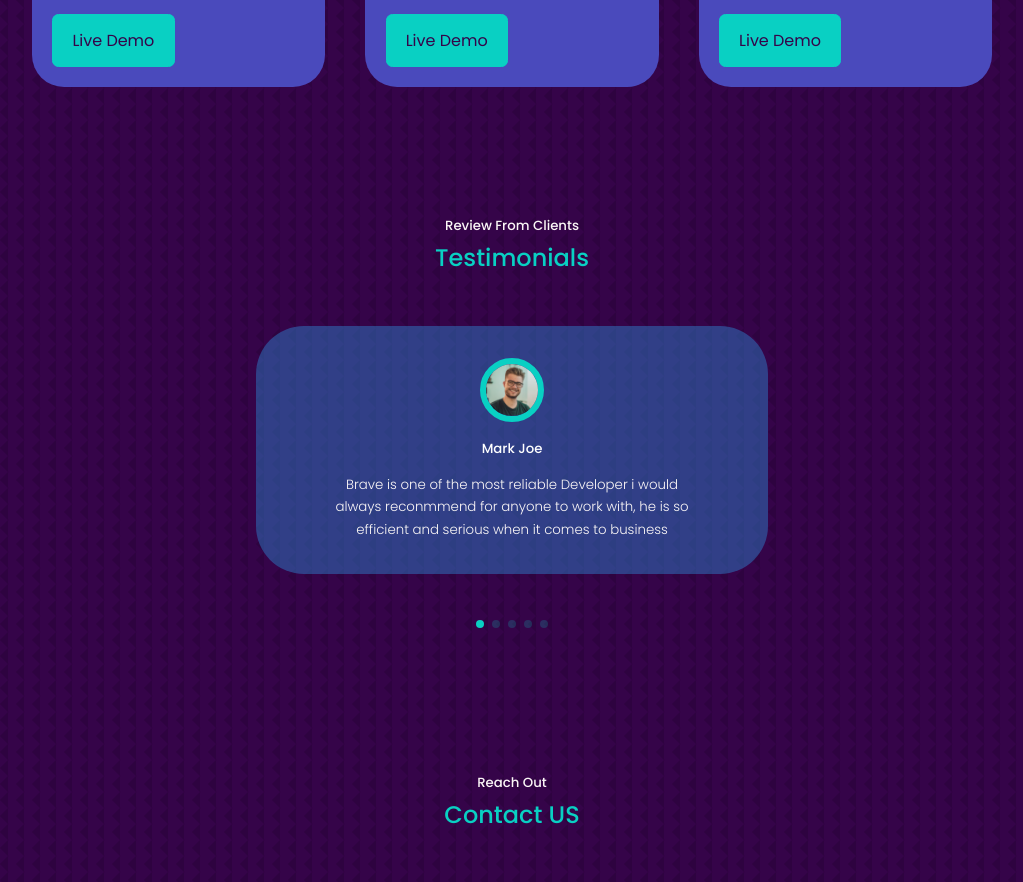
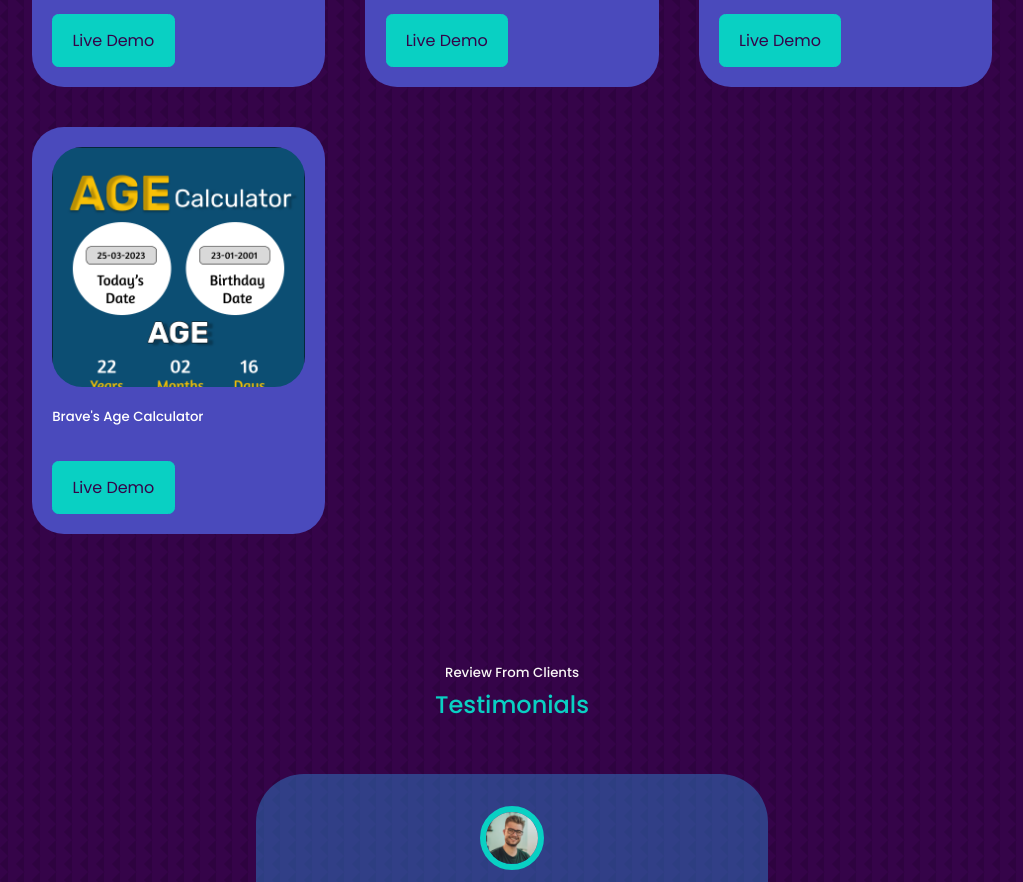
Before and after one commit to Bravemz/brave-portfolio2, a React (Create React App) app: page / in a window 1280 px wide. Shown: the part 4440-5322 px from the top of the page, without its empty margins (128-1151 px from the left). Built offline with nearby package versions, Linux system fonts and the light colour scheme.

Commit message:
New item to portfolio

```diff
--- a/src/components/portfolio/Portfolio.jsx
+++ b/src/components/portfolio/Portfolio.jsx
@@ -9,6 +9,7 @@ import IMG6 from '../../assets/project-6.jpg'
 import IMG7 from '../../assets/project-7.jpg'
 import IMG8 from '../../assets/project-8.jpg'
 import IMG9 from '../../assets/project-9.jpg'
+import IMG10 from '../../assets/project-10.png'
 
 const Portfolio = () => {
   return (
@@ -80,6 +81,13 @@ const Portfolio = () => {
             <h5>Brave's P Portfolio</h5>
             <a href="https://brave-portfolio2.vercel.app/" className='btn btn-primary' target='__blank'>Live Demo</a>
          </article>
+          <article className='portfolio__item'>
+           <div className="portfolio__item-image">
+            <img src={IMG10} alt="" />
+           </div>
+            <h5>Brave's Age Calculator</h5>
+            <a href="https://brave-age-calculator.vercel.app/" className='btn btn-primary' target='__blank'>Live Demo</a>
+         </article>
       </div>
     </section>
   )
```
Also changed, not shown: src/assets/project-10.png (added).
